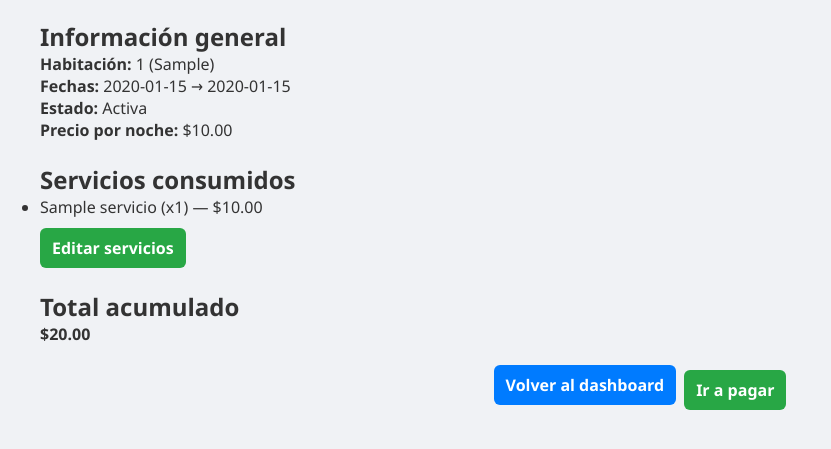
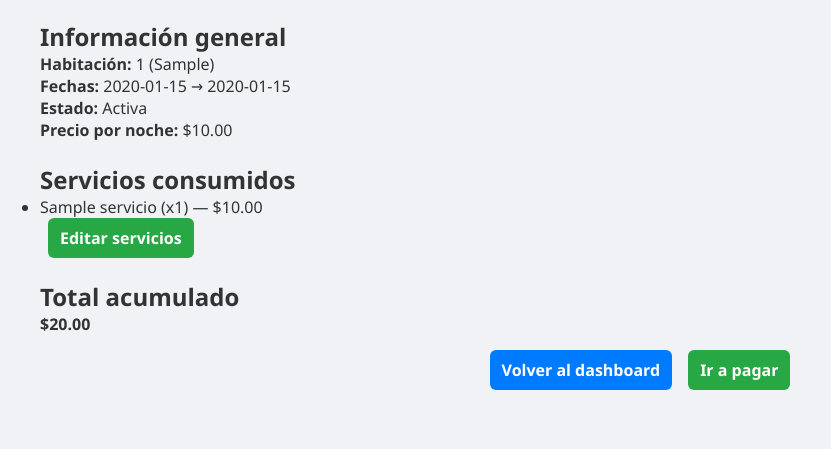
Before and after one commit to Gonzalo-721/Proyecto, a Flask app: page /detalles_reserva/1 in a window 1280 px wide. Shown: the part 73-522 px from the top of the page, without its empty margins (0-831 px from the left). Run offline with Flask 3, Linux system fonts and the light colour scheme; the visitor is signed in with stand-in values (Sample User, id 1); tables that the repository leaves empty hold one stand-in row (values such as "Sample post").

Commit message:
Update detalles_reserva.css

```diff
--- a/static/css/detalles_reserva.css
+++ b/static/css/detalles_reserva.css
@@ -123,7 +123,7 @@ main section ul {
 
 .btn-secondary {
     background-color: #28a745;
-    margin-top: 10px;
+    margin-left: 8px;
 }
 
 .btn-secondary:hover {
```
